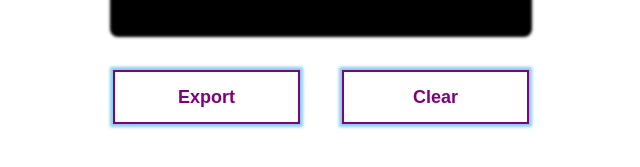
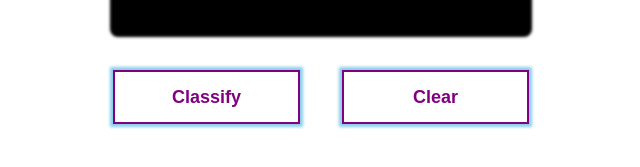
Before and after one commit to mayoras/devanagari-classifier, a SvelteKit app in the folder devan-web/: page / in a window 1280 px wide. Shown: the part 537-704 px from the top of the page, without its empty margins (319-959 px from the left). Built offline with nearby package versions, Linux system fonts and the light colour scheme.

Commit message:
classify button

```diff
--- a/devan-web/src/routes/+page.svelte
+++ b/devan-web/src/routes/+page.svelte
@@ -42,8 +42,6 @@
 			data: bitmapEncoded
 		} satisfies ImagePayloadProps;
 
-		console.log(payload);
-
 		sendPayload(payload);
 	}
 </script>
@@ -55,7 +53,7 @@
 			dims={{ width: IMG_WIDTH, height: IMG_HEIGHT, size: DRAW_POINTER_SIZE }}
 		/>
 		<div class="controls">
-			<button type="button" on:click={handleExport}>Export</button>
+			<button type="button" on:click={handleExport}>Classify</button>
 			<button on:click={() => canvas.clear()}>Clear</button>
 		</div>
 	</div>
```
